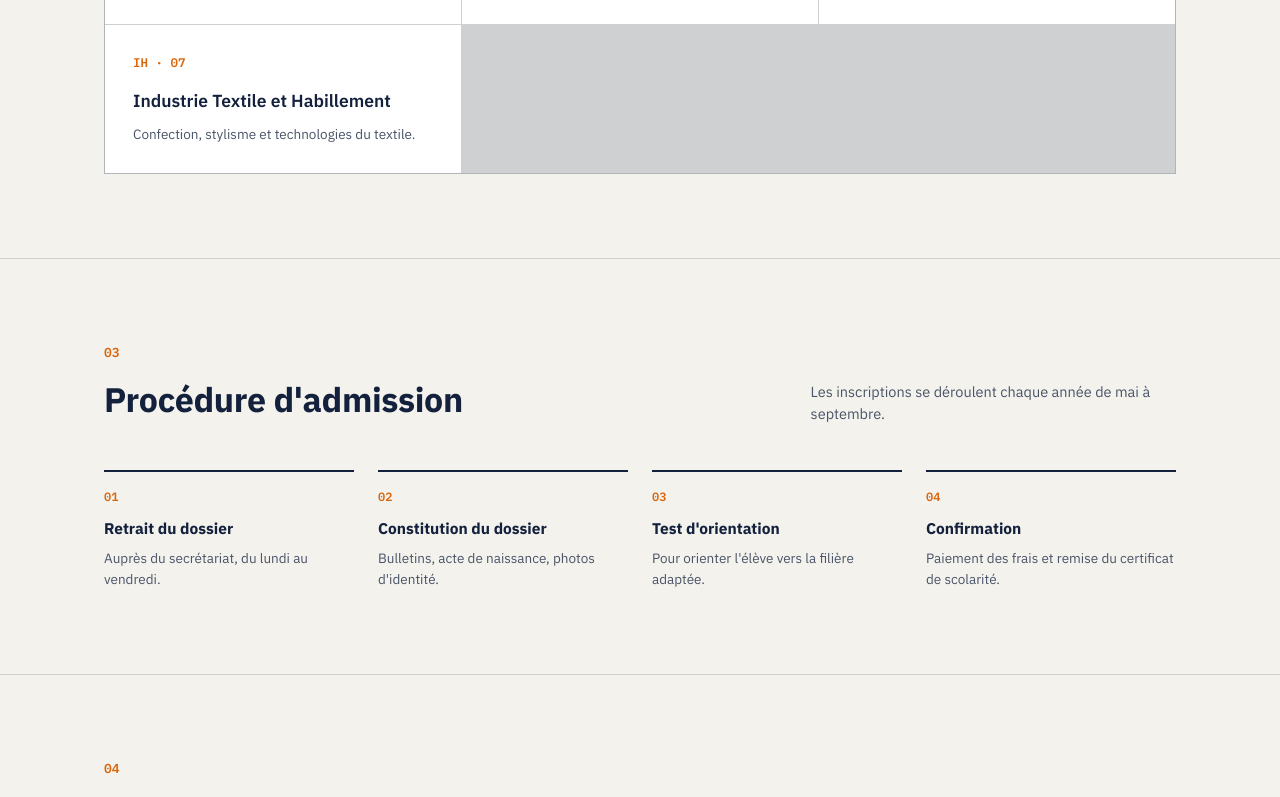
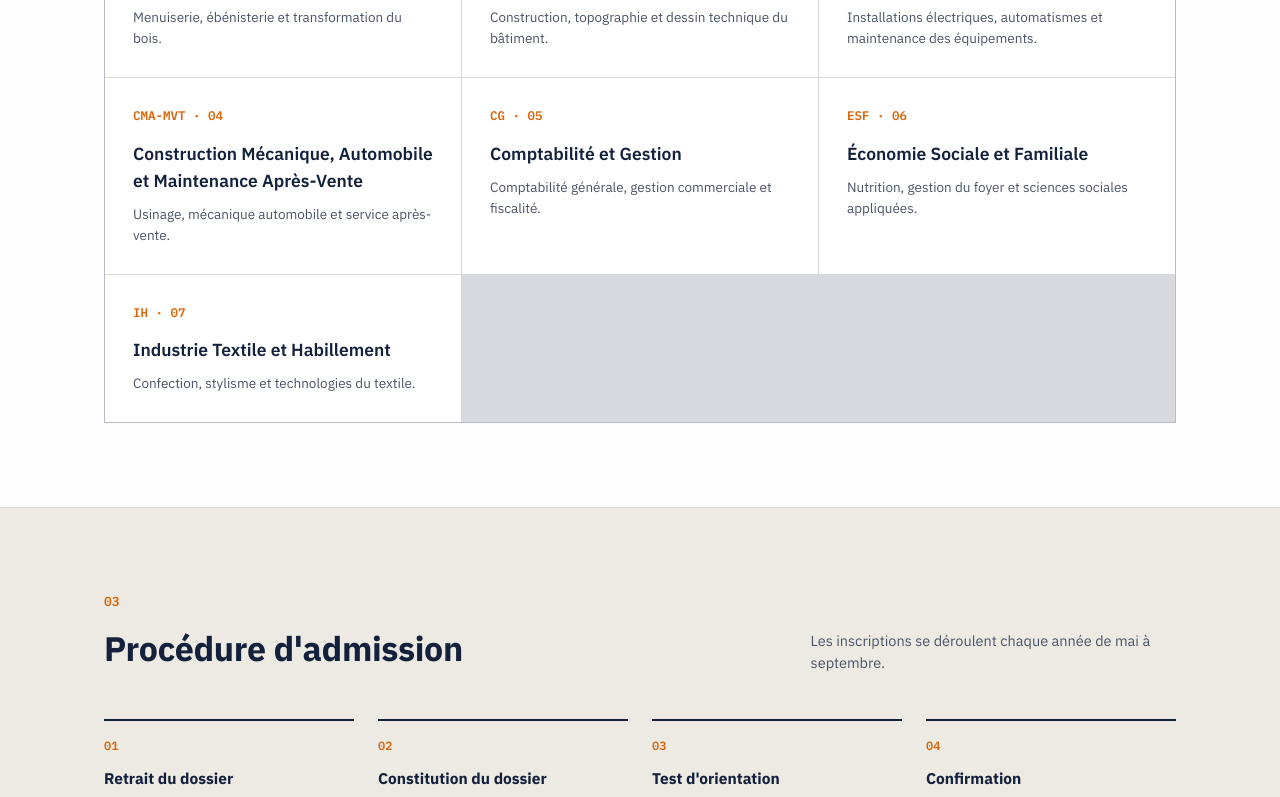
Before and after one commit to miltonHenschel/lt-akono, a React (Vite) app: page / in a window 1280 px wide. Shown: the part 2000-2797 px from the top of the page. Built offline with nearby package versions, Linux system fonts and the light colour scheme.

Commit message:
Home added as the first menu item linking to the hero section, Each main section now uses 100vh and scrolls with smooth snap navigation, Distinct themed section backgrounds were applied, Footer map preview now targets Lycée Technique d’Akono

```diff
--- a/src/App.jsx
+++ b/src/App.jsx
@@ -67,6 +67,7 @@ function App() {
       <div className="brand-text">Lycée Technique d'Akono<small data-fr="LT AKONO · 6e — Tle" data-en="G.T.H.S. AKONO · Form 1 — Upper Sixth">LT AKONO · 6e — Tle</small></div>
     </a>
     <nav className={navOpen ? "links open" : "links"}>
+      <a href="#top" data-fr="Accueil" data-en="Home">Accueil</a>
       <a href="#apropos" data-fr="À propos" data-en="About">À propos</a>
       <a href="#filieres" data-fr="Filières" data-en="Programs">Filières</a>
       <a href="#admissions" data-fr="Admissions" data-en="Admissions">Admissions</a>
@@ -89,7 +90,7 @@ function App() {
 </header>
 
 <main id="top">
-  <section className="hero" style={{ borderBottom: "1px solid var(--line)", padding: 0 }}>
+  <section className="hero section-panel" style={{ borderBottom: "1px solid var(--line)", padding: 0 }}>
     <div className="hero-inner">
       <div className="hero-tag" data-fr="ÉTABLISSEMENT D'ENSEIGNEMENT TECHNIQUE" data-en="TECHNICAL EDUCATION INSTITUTION">ÉTABLISSEMENT D'ENSEIGNEMENT TECHNIQUE</div>
       <h1 className="hero-title" data-fr="Former les techniciens et ingénieurs de demain" data-en="Training tomorrow's technicians and engineers">Former les techniciens et ingénieurs de demain</h1>
@@ -107,7 +108,7 @@ function App() {
     </div>
   </section>
 
-  <section id="apropos">
+  <section id="apropos" className="section-panel about-section">
     <div className="wrap about-grid">
       <div>
         <div className="section-num">01</div>
@@ -128,7 +129,7 @@ function App() {
     </div>
   </section>
 
-  <section id="filieres">
+  <section id="filieres" className="section-panel programs-section">
     <div className="wrap">
       <div className="section-head">
         <div>
@@ -177,7 +178,7 @@ function App() {
     </div>
   </section>
 
-  <section id="admissions">
+  <section id="admissions" className="section-panel admissions-section">
     <div className="wrap">
       <div className="section-head">
         <div>
@@ -211,7 +212,7 @@ function App() {
     </div>
   </section>
 
-  <section id="actualites">
+  <section id="actualites" className="section-panel news-section">
     <div className="wrap">
       <div className="section-head">
         <div>
@@ -248,7 +249,7 @@ function App() {
     </div>
   </section>
 
-  <section id="galerie">
+  <section id="galerie" className="section-panel gallery-section">
     <div className="wrap">
       <div className="section-head">
         <div>
@@ -265,7 +266,7 @@ function App() {
     </div>
   </section>
 
-  <section id="contact" style={{ borderBottom: "none" }}>
+  <section id="contact" className="section-panel contact-section" style={{ borderBottom: "none" }}>
     <div className="wrap contact-grid">
       <div>
         <div className="section-num">06</div>
@@ -302,8 +303,8 @@ function App() {
   <div className="wrap footer-shell">
     <div className="footer-map">
       <iframe
-        title="Google Maps preview of LT Akono"
-        src="https://www.google.com/maps?q=Akono%2C%20Cameroon&z=13&output=embed"
+        title="Google Maps preview of Lycée Technique d'Akono"
+        src="https://maps.google.com/maps?q=Lyc%C3%A9e%20Technique%20d%27Akono%20Akono%20Cameroon&output=embed"
         loading="lazy"
         referrerPolicy="no-referrer-when-downgrade"
       ></iframe>
@@ -311,6 +312,16 @@ function App() {
     <div className="foot-row">
       <span data-fr="© 2026 Lycée Technique d'Akono" data-en="© 2026 G.T.H.S. Akono">© 2026 Lycée Technique d'Akono</span>
       <span className="mono" data-fr="Matricule : 5KC1TEFD110406102" data-en="School code: 5KC1TEFD110406102">Matricule : 5KC1TEFD110406102</span>
+      <a
+        className="map-link"
+        href="https://maps.app.goo.gl/9kZjKdreauA4Rwrz8"
+        target="_blank"
+        rel="noreferrer"
+        data-fr="Voir sur Google Maps"
+        data-en="View on Google Maps"
+      >
+        Voir sur Google Maps
+      </a>
     </div>
   </div>
 </footer>
--- a/src/index.css
+++ b/src/index.css
@@ -43,7 +43,7 @@
   }
 
   * { box-sizing: border-box; }
-  html { scroll-behavior: smooth; }
+  html { scroll-behavior: smooth; scroll-snap-type: y proximity; }
   body {
     margin: 0;
     background: var(--paper);
@@ -52,6 +52,7 @@
     line-height: 1.55;
     transition: background 0.25s ease, color 0.25s ease;
   }
+  main { overflow: hidden; }
   .mono { font-family: 'IBM Plex Mono', monospace; }
   img { max-width: 100%; display: block; }
   a { color: inherit; }
@@ -168,7 +169,20 @@
   .stat-label { font-size: 12.5px; color: var(--ink-soft); margin-top: 4px; }
 
   /* ---------- Section shared ---------- */
-  section { padding: 84px 0; border-bottom: 1px solid var(--line); }
+  section {
+    min-height: 100vh;
+    padding: 84px 0;
+    border-bottom: 1px solid var(--line);
+    scroll-snap-align: start;
+    background: var(--paper);
+  }
+  .section-panel { min-height: 100vh; }
+  .about-section { background: color-mix(in srgb, var(--paper) 80%, var(--surface)); }
+  .programs-section { background: color-mix(in srgb, var(--surface) 88%, var(--paper)); }
+  .admissions-section { background: color-mix(in srgb, var(--surface-2) 82%, var(--paper)); }
+  .news-section { background: color-mix(in srgb, var(--paper) 78%, var(--accent-soft)); }
+  .gallery-section { background: color-mix(in srgb, var(--surface) 90%, var(--accent2)); }
+  .contact-section { background: color-mix(in srgb, var(--paper) 80%, var(--surface-2)); }
   .section-head { display: flex; justify-content: space-between; align-items: flex-end; gap: 20px; margin-bottom: 44px; flex-wrap: wrap; }
   .section-num { font-family: 'IBM Plex Mono', monospace; font-size: 13px; color: var(--accent); font-weight: 600; margin-bottom: 10px; }
   h2.section-title { font-size: clamp(26px, 4vw, 34px); font-weight: 700; margin: 0; letter-spacing: -0.01em; max-width: 20ch; }
@@ -237,7 +251,7 @@
   footer { padding: 40px 0; }
   .footer-shell {
     display: grid;
-    grid-template-columns: minmax(220px, 380px) 1fr;
+    grid-template-columns: 1fr;
     gap: 20px;
     align-items: center;
   }
@@ -245,12 +259,13 @@
     border: 1px solid var(--line);
     overflow: hidden;
     background: var(--surface);
-    min-height: 190px;
+    min-height: 220px;
+    width: 100%;
   }
   .footer-map iframe {
     display: block;
     width: 100%;
-    height: 190px;
+    height: 220px;
     border: 0;
     filter: grayscale(1) contrast(1.06);
   }
@@ -263,6 +278,12 @@
     font-size: 13px;
     color: var(--ink-soft);
   }
+  .map-link {
+    color: var(--accent);
+    text-decoration: none;
+    font-weight: 600;
+  }
+  .map-link:hover { text-decoration: underline; }
 
   @media (max-width: 860px) {
     nav.links { display: none; }
```
